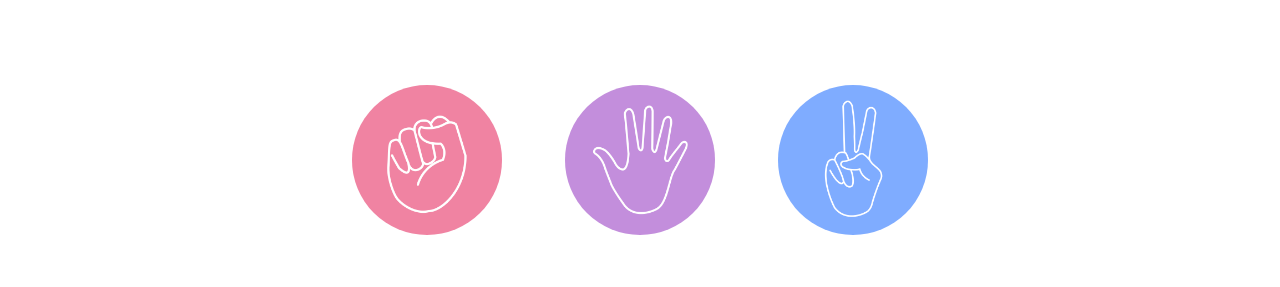
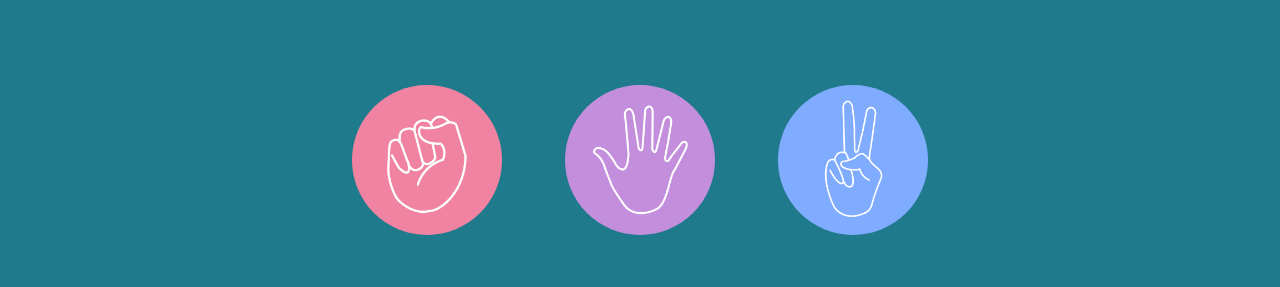
Before and after one commit to VishalDange/Stone, a plain HTML site: page index.html in a window 1280 px wide. Shown: the part 83-370 px from the top of the page. Drawn offline with Linux system fonts and the light colour scheme.

Commit message:
Update style.css

```diff
--- a/style.css
+++ b/style.css
@@ -2,6 +2,7 @@
   margin: 0;
   padding: 0;
   text-align: center;
+  background-color: #1f7a8c;
 }
 
 h1 {
```
